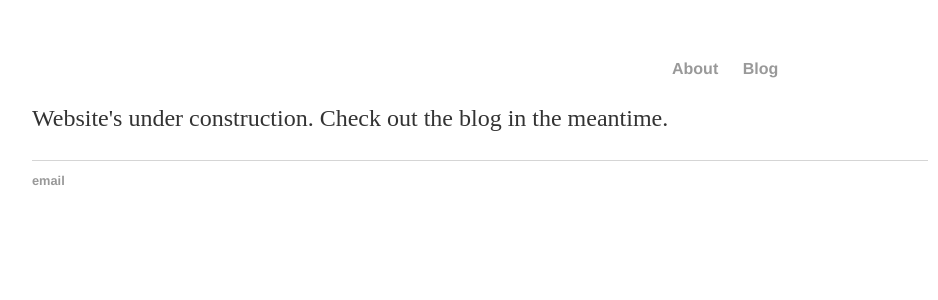
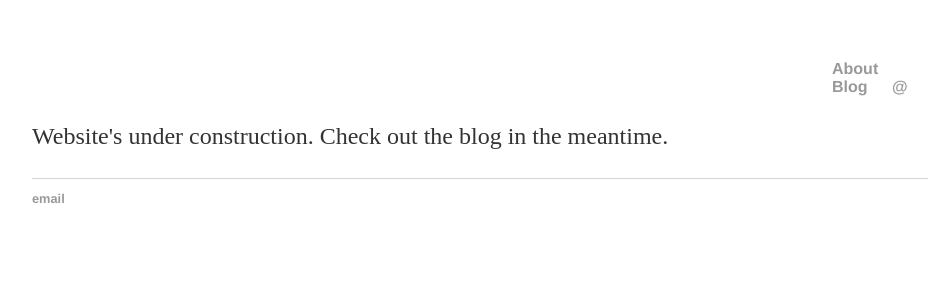
Before and after one commit to ghostsandmachines/ghostsandmachines.github.io, a Jekyll site: the page built from index.html, in a window 1280 px wide. Shown: the top 300 px of the page, without its empty margins (160-1098 px from the left). Built offline with Jekyll 4.4.1, drawn with Linux system fonts in a browser that asks for light colours.

Commit message:
Update home.html

```diff
--- a/_layouts/home.html
+++ b/_layouts/home.html
@@ -4,10 +4,11 @@
 	{% include head.html %}
 
 	<body>
-		<nav style="margin-left:40em;"">
+		<nav style="margin-left:50em; color:rgba(40, 0, 150, 0.9);">
     		<ul>
 	        	<li><a href="/about">About</a></li>
         		<li><a href="/blog">Blog</a></li>
+        		<li><a href="mailto:ghostsandmachines@yahoo.com">@</a></li>
     		</ul>
 		</nav>
 		<div class="container">
```
